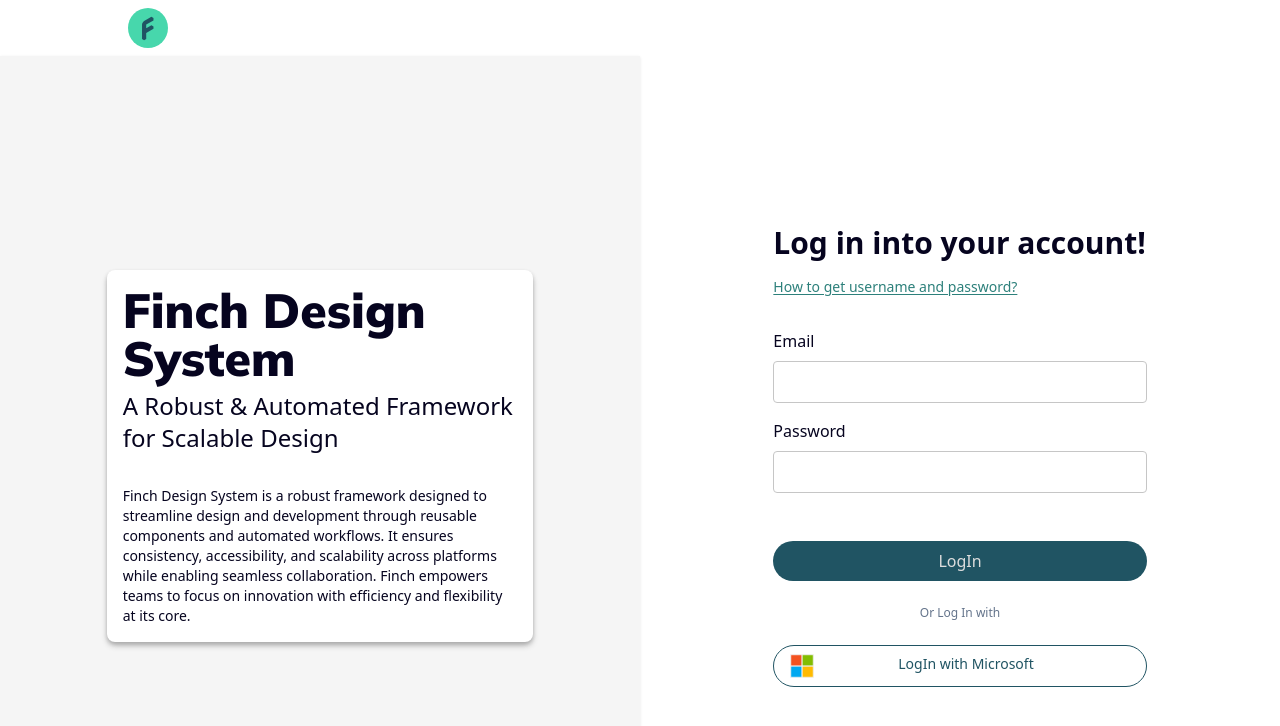
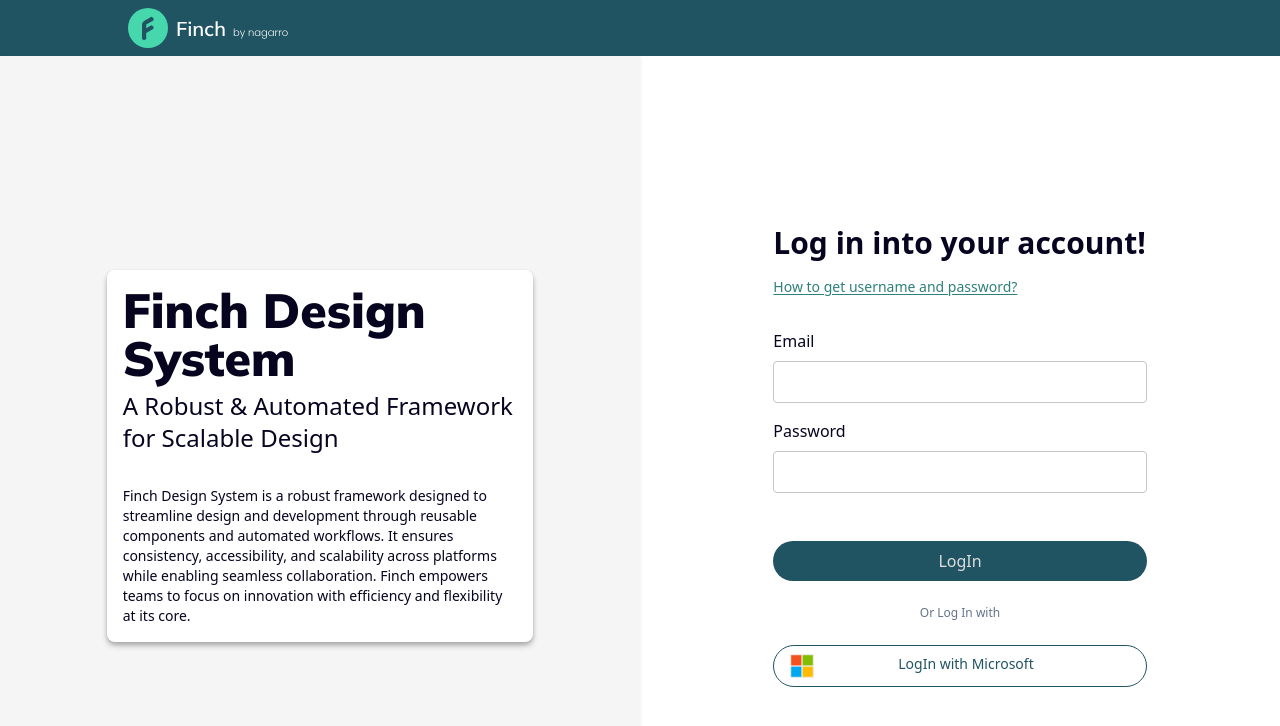
Before and after one commit to ashutoshzxc01ofc/test-repo, a React (Vite) app: page / in a window 1280 px wide. Shown: the top 726 px of the page. Built offline with nearby package versions, Linux system fonts and the light colour scheme.

Commit message:
Update App.tsx

```diff
--- a/src/App.tsx
+++ b/src/App.tsx
@@ -12,7 +12,7 @@ function App() {
       <div
         className=" h-14 flex justify-between items-center"
         style={{
-          backgroundColor: "var(--colors-brands-primary-main)",
+          backgroundColor: "var(--colors-brands-primary-p1-main)",
         }}
       >
         <div className="text-white font-medium text-3xl ml-32">
```
